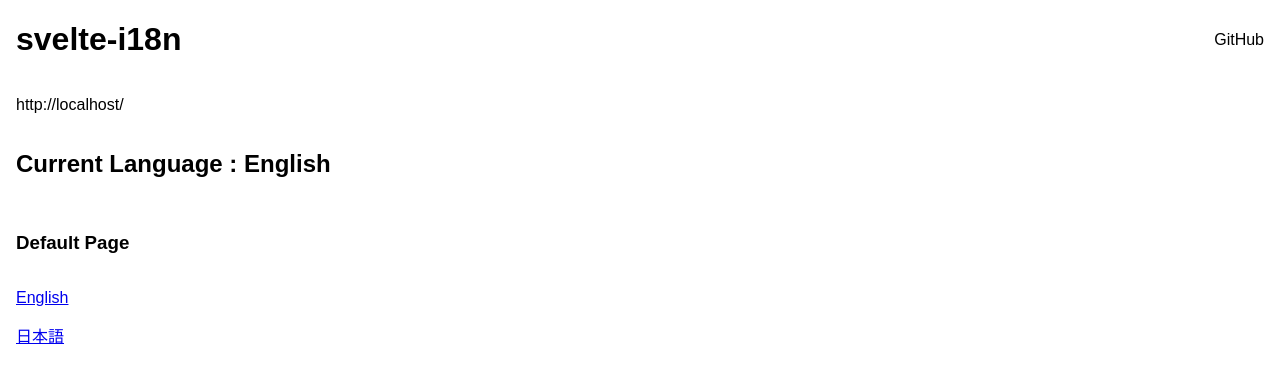
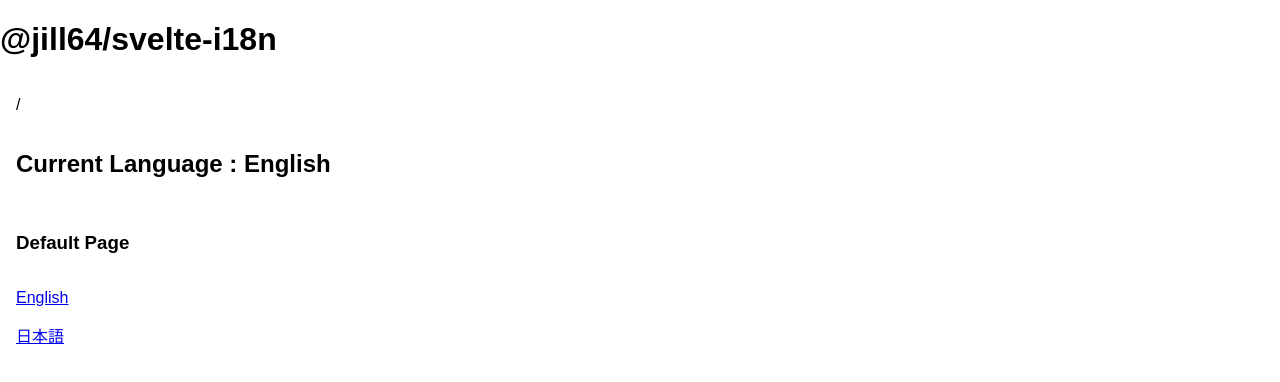
Before and after one commit to jill64/svelte-i18n, a SvelteKit app: page / in a window 1280 px wide. Shown: the top 382 px of the page. Built offline with nearby package versions, Linux system fonts and the light colour scheme.

Commit message:
update demo

```diff
--- a/src/routes/+layout.svelte
+++ b/src/routes/+layout.svelte
@@ -1,17 +1,15 @@
 <script lang="ts">
   import { base } from '$app/paths'
   import { page } from '$app/stores'
-  import { LocaleAlternates } from '$lib'
+  import { LanguageManager, LocaleAlternates } from '$lib'
   import { translate } from '../i18n'
 </script>
 
+<LanguageManager />
 <LocaleAlternates />
-<header>
-  <a href={base}><h1>svelte-i18n</h1></a>
-  <a href="https://github.com/jill64/svelte-i18n">GitHub</a>
-</header>
+<a href={base}><h1>@jill64/svelte-i18n</h1></a>
 <main>
-  <span>{$page.url.href}</span>
+  <span>{$page.url.pathname}</span>
   <h2>
     {$translate({
       en: 'Current Language',
@@ -25,13 +23,6 @@
 </main>
 
 <style>
-  header {
-    display: flex;
-    justify-content: space-between;
-    align-items: center;
-    padding: 0 1rem;
-  }
-
   main {
     display: flex;
     flex-direction: column;
```
